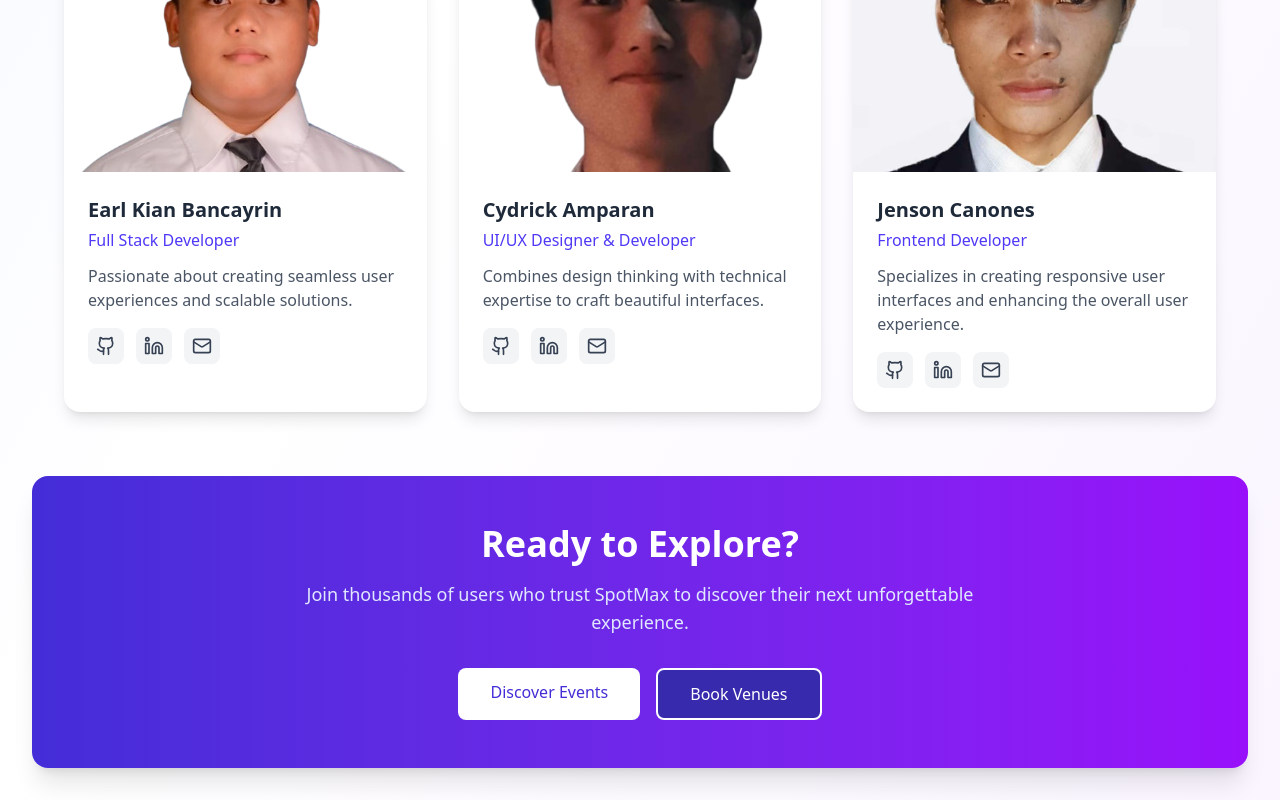
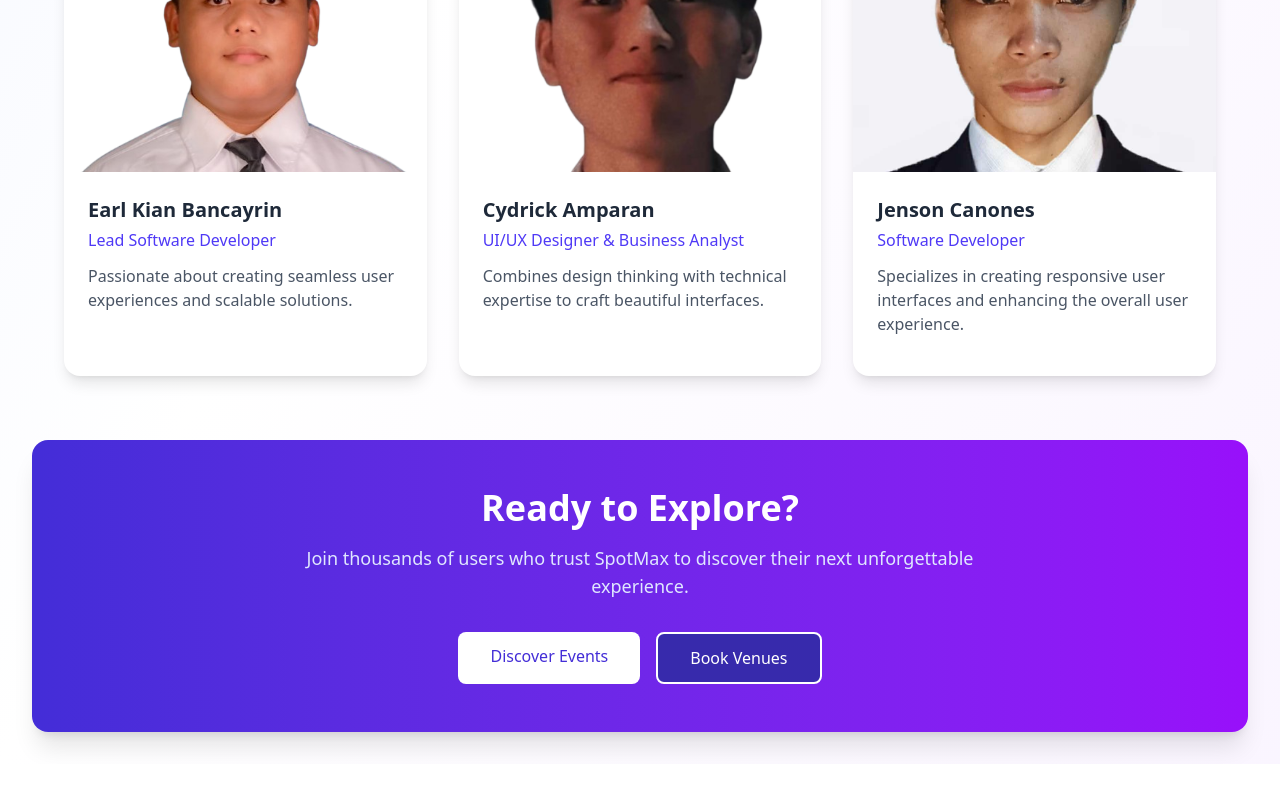
Before and after one commit to earlkian8/event-finder-max, a React (Vite) app: page /about in a window 1280 px wide. Shown: the part 1619-2419 px from the top of the page. After the commit the page ends 2383 px from the top, so only its background shows below. Built offline with nearby package versions, Linux system fonts and the light colour scheme.

Commit message:
fix: removed credentials

```diff
--- a/src/pages/about-page.jsx
+++ b/src/pages/about-page.jsx
@@ -26,36 +26,21 @@ const AboutPage = () => {
   const teamMembers = [
     {
       name: 'Earl Kian Bancayrin',
-      role: 'Full Stack Developer',
+      role: 'Lead Software Developer',
       image: '/src/assets/member1.jpg',
       bio: 'Passionate about creating seamless user experiences and scalable solutions.',
-      socials: {
-        github: '#',
-        linkedin: '#',
-        email: 'member1@unisync.com'
-      }
     },
     {
       name: 'Cydrick Amparan',
-      role: 'UI/UX Designer & Developer',
+      role: 'UI/UX Designer & Business Analyst',
       image: '/src/assets/member2.jpg',
       bio: 'Combines design thinking with technical expertise to craft beautiful interfaces.',
-      socials: {
-        github: '#',
-        linkedin: '#',
-        email: 'member2@unisync.com'
-      }
     },
     {
       name: 'Jenson Canones',
-      role: 'Frontend Developer',
+      role: 'Software Developer',
       image: '/src/assets/member3.jpg',
       bio: 'Specializes in creating responsive user interfaces and enhancing the overall user experience.',
-      socials: {
-        github: '#',
-        linkedin: '#',
-        email: 'member3@unisync.com'
-      }
     }
   ];
 
@@ -157,30 +142,6 @@ const AboutPage = () => {
                   <h3 className="text-xl font-bold text-gray-800 mb-1">{member.name}</h3>
                   <p className="text-indigo-600 font-medium mb-3">{member.role}</p>
                   <p className="text-gray-600 mb-4">{member.bio}</p>
-
-                  <div className="flex gap-3">
-                    <a
-                      href={member.socials.github}
-                      className="p-2 bg-gray-100 rounded-lg hover:bg-gray-200 transition-colors"
-                      aria-label="GitHub"
-                    >
-                      <Github className="w-5 h-5 text-gray-700" />
-                    </a>
-                    <a
-                      href={member.socials.linkedin}
-                      className="p-2 bg-gray-100 rounded-lg hover:bg-gray-200 transition-colors"
-                      aria-label="LinkedIn"
-                    >
-                      <Linkedin className="w-5 h-5 text-gray-700" />
-                    </a>
-                    <a
-                      href={`mailto:${member.socials.email}`}
-                      className="p-2 bg-gray-100 rounded-lg hover:bg-gray-200 transition-colors"
-                      aria-label="Email"
-                    >
-                      <Mail className="w-5 h-5 text-gray-700" />
-                    </a>
-                  </div>
                 </div>
               </div>
             ))}
```
